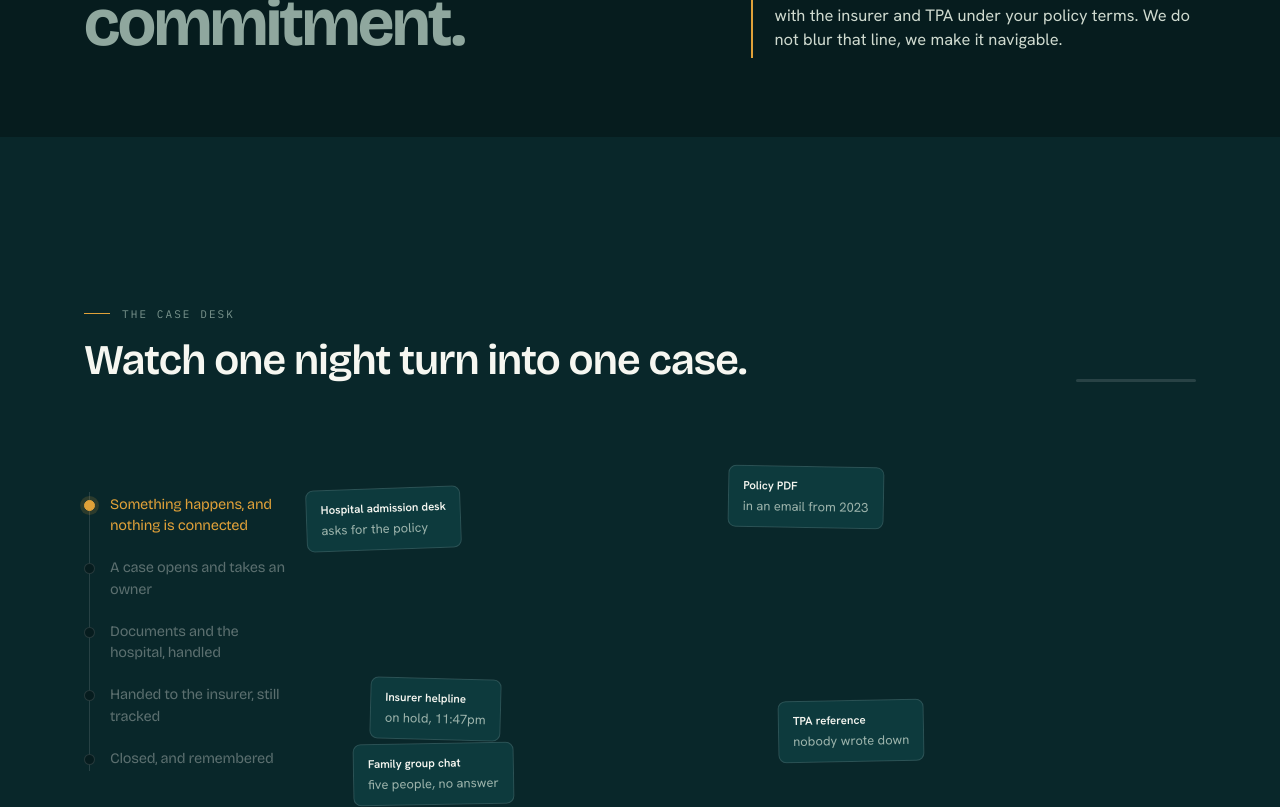
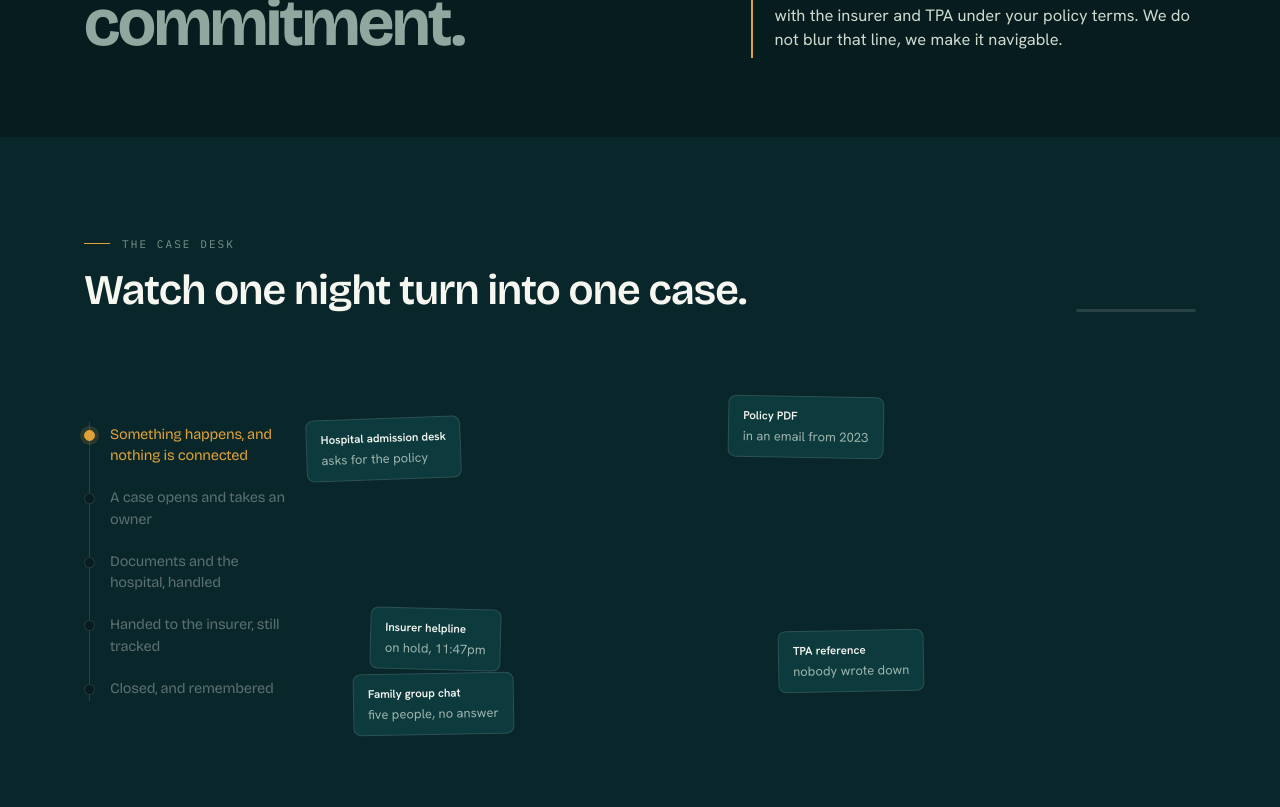
Before and after one commit to urvish-missive/ifc, a React (Vite) app: page / in a window 1280 px wide. Shown: the part 2440-3247 px from the top of the page. Built offline with nearby package versions, Linux system fonts and the light colour scheme.

Commit message:
Refactor Desk section: Move overflow property to new .desk-scene-wrap class

```diff
--- a/src/index.css
+++ b/src/index.css
@@ -1871,7 +1871,8 @@ p { max-width: 60ch; }
 .light .boundary { color: #3e5349; }
 
 /* --- Desk Section --- */
-.desk { background: var(--forest-850); overflow: hidden; }
+.desk { background: var(--forest-850); }
+.desk-scene-wrap { overflow: hidden; }
 .desk-track {
   position: relative;
   height: calc((100vh - var(--navh)) + 120vh);
```
